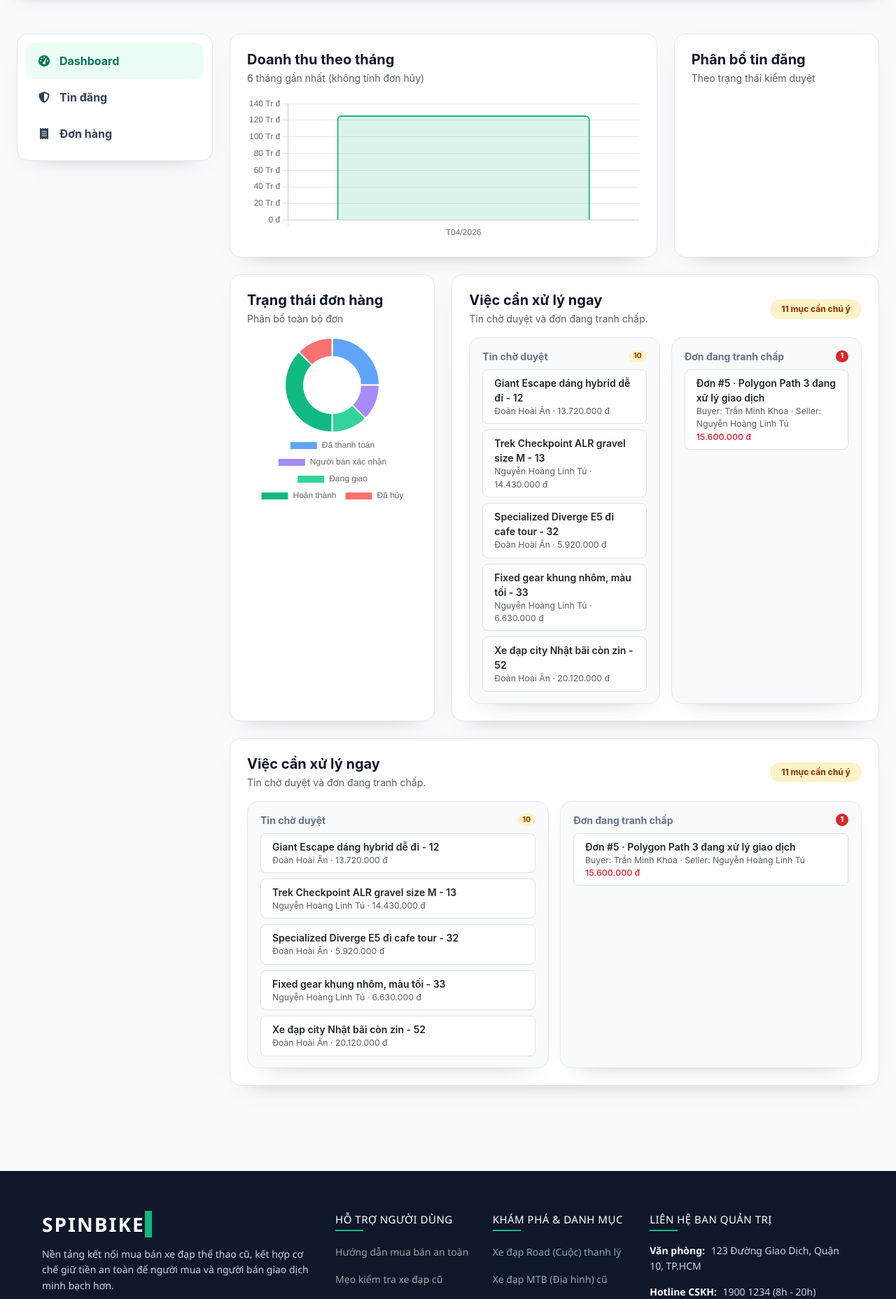
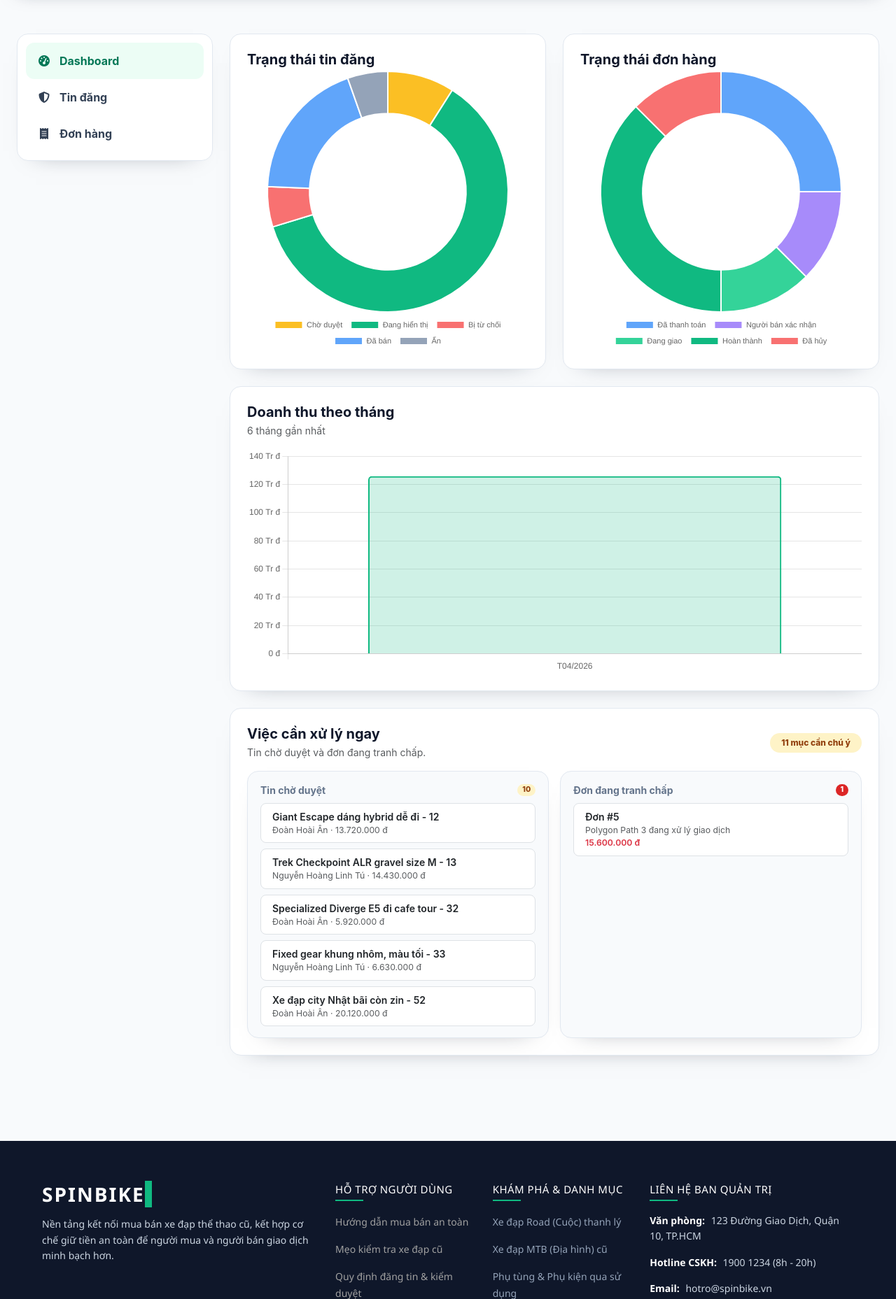
Before and after one commit to Laptrinhweb-UTH/laptrinhweb, a PHP site: page /admin in a window 1280 px wide. Shown: the part 77-1934 px from the top of the page at 70% size. Run offline with PHP 8.4, Linux system fonts and the light colour scheme; a user stored in the database is signed in; data comes from the database, SQL or seed files in the repository; a map, chart or similar area stays blank.

Commit message:
refactor: reorganize admin dashboard layout and enhance data retrieval with error logging and safer null handling

```diff
--- a/app/views/admin/dashboard.php
+++ b/app/views/admin/dashboard.php
@@ -17,6 +17,7 @@ $homeUrl = route_url('home');
 $profileUrl = route_url('profile');
 $adminSection = 'dashboard';
 $dashboardError = null;
+
 $stats = [
     'pending_listings' => 0,
     'approved_listings' => 0,
@@ -33,6 +34,7 @@ if (!$db) {
     $dashboardError = 'Không thể tải số liệu dashboard lúc này vì kết nối dữ liệu đang gặp sự cố.';
 } else {
     try {
+        // 1. Thống kê trạng thái tin đăng
         $listingStatusStmt = $db->query("
             SELECT listing_status, COUNT(*) AS cnt
             FROM products
@@ -47,6 +49,7 @@ if (!$db) {
             }
         }
 
+        // 2. Thống kê tranh chấp và hoàn tiền
         $orderStatsStmt = $db->query("
             SELECT
                 SUM(CASE WHEN e.status = '" . ProjectFlow::ESCROW_DISPUTED . "' THEN 1 ELSE 0 END) AS disputed_orders,
@@ -58,6 +61,7 @@ if (!$db) {
         $stats['disputed_orders'] = (int) ($orderStats['disputed_orders'] ?? 0);
         $stats['refunded_orders'] = (int) ($orderStats['refunded_orders'] ?? 0);
 
+        // 3. Lấy tin đăng chờ duyệt mới nhất
         $pendingStmt = $db->prepare("
             SELECT p.id, p.title, p.price, p.created_at, u.name AS seller_name
             FROM products p
@@ -69,6 +73,7 @@ if (!$db) {
         $pendingStmt->execute([ProjectFlow::LISTING_PENDING]);
         $recentPendingListings = $pendingStmt->fetchAll(PDO::FETCH_ASSOC);
 
+        // 4. Lấy đơn hàng tranh chấp mới nhất
         $disputeStmt = $db->prepare("
             SELECT
                 o.id,
@@ -89,6 +94,7 @@ if (!$db) {
         $disputeStmt->execute([ProjectFlow::ESCROW_DISPUTED]);
         $recentDisputedOrders = $disputeStmt->fetchAll(PDO::FETCH_ASSOC);
 
+        // 5. Thống kê doanh thu 6 tháng
         $revenueStmt = $db->query("
             SELECT
                 DATE_FORMAT(created_at, '%Y-%m') AS month,
@@ -101,30 +107,31 @@ if (!$db) {
         ");
         $revenueRows = $revenueStmt->fetchAll(PDO::FETCH_ASSOC);
 
+        // 6. Thống kê tất cả trạng thái đơn hàng
         $orderStatusStmt = $db->query("
             SELECT status, COUNT(*) AS cnt
             FROM orders
             GROUP BY status
         ");
         $orderStatusRows = $orderStatusStmt->fetchAll(PDO::FETCH_ASSOC);
+
     } catch (Throwable $exception) {
+        error_log("Dashboard Error: " . $exception->getMessage());
         $dashboardError = 'Dashboard hiện chưa thể tải đủ số liệu. Vui lòng thử lại sau.';
     }
 }
 
-$revenueRows = $revenueRows ?? [];
-$orderStatusRows = $orderStatusRows ?? [];
-$listingStatusRows = $listingStatusRows ?? [];
-
+// Chuẩn bị dữ liệu cho biểu đồ Doanh thu
 $revenueLabels = [];
 $revenueData = [];
-foreach ($revenueRows as $row) {
+foreach ($revenueRows ?? [] as $row) {
     [$year, $month] = explode('-', $row['month']);
     $revenueLabels[] = "T{$month}/{$year}";
     $revenueData[] = (float) $row['revenue'];
 }
 
-$statusLabels = [
+// Chuẩn bị dữ liệu cho biểu đồ Trạng thái đơn hàng
+$statusLabelsMap = [
     'pending_payment'  => 'Chờ thanh toán',
     'paid'             => 'Đã thanh toán',
     'seller_confirmed' => 'Người bán xác nhận',
@@ -132,7 +139,7 @@ $statusLabels = [
     'completed'        => 'Hoàn thành',
     'cancelled'        => 'Đã hủy',
 ];
-$statusColors = [
+$statusColorsMap = [
     'pending_payment'  => '#fbbf24',
     'paid'             => '#60a5fa',
     'seller_confirmed' => '#a78bfa',
@@ -143,21 +150,22 @@ $statusColors = [
 $donutLabels = [];
 $donutData = [];
 $donutColors = [];
-foreach ($orderStatusRows as $row) {
+foreach ($orderStatusRows ?? [] as $row) {
     $key = $row['status'];
-    $donutLabels[] = $statusLabels[$key] ?? $key;
+    $donutLabels[] = $statusLabelsMap[$key] ?? $key;
     $donutData[] = (int) $row['cnt'];
-    $donutColors[] = $statusColors[$key] ?? '#94a3b8';
+    $donutColors[] = $statusColorsMap[$key] ?? '#94a3b8';
 }
 
-$listingStatusLabels = [
+// Chuẩn bị dữ liệu cho biểu đồ Phân bổ tin đăng
+$listingStatusLabelsMap = [
     'pending'  => 'Chờ duyệt',
     'approved' => 'Đang hiển thị',
     'rejected' => 'Bị từ chối',
     'sold'     => 'Đã bán',
     'hidden'   => 'Ẩn',
 ];
-$listingStatusColors = [
+$listingStatusColorsMap = [
     'pending'  => '#fbbf24',
     'approved' => '#10b981',
     'rejected' => '#f87171',
@@ -167,11 +175,11 @@ $listingStatusColors = [
 $listingDonutLabels = [];
 $listingDonutData = [];
 $listingDonutColors = [];
-foreach ($listingStatusRows as $row) {
+foreach ($listingStatusRows ?? [] as $row) {
     $key = $row['listing_status'];
-    $listingDonutLabels[] = $listingStatusLabels[$key] ?? $key;
+    $listingDonutLabels[] = $listingStatusLabelsMap[$key] ?? $key;
     $listingDonutData[] = (int) $row['cnt'];
-    $listingDonutColors[] = $listingStatusColors[$key] ?? '#94a3b8';
+    $listingDonutColors[] = $listingStatusColorsMap[$key] ?? '#94a3b8';
 }
 
 include __DIR__ . '/../layouts/header.php';
@@ -182,7 +190,6 @@ include __DIR__ . '/../layouts/header.php';
         <?php include __DIR__ . '/_sidebar.php'; ?>
 
         <main class="admin-main-content">
-
             <?php if ($dashboardError !== null): ?>
             <div class="empty-state-card mb-4">
                 <i class="fa-solid fa-circle-exclamation empty-state-icon"></i>
@@ -191,10 +198,33 @@ include __DIR__ . '/../layouts/header.php';
             <?php endif; ?>
 
             <div class="row g-4 mb-4">
-                <div class="col-lg-8">
+                <div class="col-lg-6">
+                    <div class="profile-card h-100">
+                        <h5 class="fw-bold mb-1">Trạng thái tin đăng</h5>
+                        <?php if (empty($listingDonutData)): ?>
+                        <p class="text-muted small mb-0">Chưa có dữ liệu tin đăng.</p>
+                        <?php else: ?>
+                        <canvas id="listingChart"></canvas>
+                        <?php endif; ?>
+                    </div>
+                </div>
+                <div class="col-lg-6">
+                    <div class="profile-card h-100">
+                        <h5 class="fw-bold mb-1">Trạng thái đơn hàng</h5>
+                        <?php if (empty($donutData)): ?>
+                        <p class="text-muted small mb-0">Chưa có dữ liệu đơn hàng.</p>
+                        <?php else: ?>
+                        <canvas id="statusChart"></canvas>
+                        <?php endif; ?>
+                    </div>
+                </div>
+            </div>
+
+            <div class="row g-4 mb-4">
+                <div class="col-12">
                     <div class="profile-card h-100">
                         <h5 class="fw-bold mb-1">Doanh thu theo tháng</h5>
-                        <p class="text-muted small mb-3">6 tháng gần nhất (không tính đơn hủy)</p>
+                        <p class="text-muted small mb-3">6 tháng gần nhất</p>
                         <?php if (empty($revenueLabels)): ?>
                         <p class="text-muted small mb-0">Chưa có dữ liệu doanh thu.</p>
                         <?php else: ?>
@@ -202,32 +232,10 @@ include __DIR__ . '/../layouts/header.php';
                         <?php endif; ?>
                     </div>
                 </div>
-                <div class="col-lg-4">
-                    <div class="profile-card h-100">
-                        <h5 class="fw-bold mb-1">Phân bổ tin đăng</h5>
-                        <p class="text-muted small mb-3">Theo trạng thái kiểm duyệt</p>
-                        <?php if (empty($listingDonutData)): ?>
-                        <p class="text-muted small mb-0">Chưa có dữ liệu tin đăng.</p>
-                        <?php else: ?>
-                        <canvas id="listingChart"></canvas>
-                        <?php endif; ?>
-                    </div>
-                </div>
             </div>
 
             <div class="row g-4 mb-4">
-                <div class="col-lg-4">
-                    <div class="profile-card h-100">
-                        <h5 class="fw-bold mb-1">Trạng thái đơn hàng</h5>
-                        <p class="text-muted small mb-3">Phân bổ toàn bộ đơn</p>
-                        <?php if (empty($donutData)): ?>
-                        <p class="text-muted small mb-0">Chưa có dữ liệu đơn hàng.</p>
-                        <?php else: ?>
-                        <canvas id="statusChart"></canvas>
-                        <?php endif; ?>
-                    </div>
-                </div>
-                <div class="col-lg-8">
+                <div class="col-12">
                     <div class="profile-card h-100">
                         <div class="d-flex justify-content-between align-items-center gap-3 flex-wrap mb-3">
                             <div>
@@ -252,7 +260,7 @@ include __DIR__ . '/../layouts/header.php';
                                         <?php foreach ($recentPendingListings as $listing): ?>
                                         <a href="<?php echo $pendingListingsUrl; ?>" class="text-decoration-none">
                                             <div class="border rounded-3 px-3 py-2 bg-white">
-                                                <div class="fw-semibold text-dark"><?php echo htmlspecialchars((string) ($listing['title'] ?? 'Tin đăng')); ?></div>
+                                                <div class="fw-semibold text-dark text-truncate"><?php echo htmlspecialchars((string) ($listing['title'] ?? 'Tin đăng')); ?></div>
                                                 <div class="small text-muted">
                                                     <?php echo htmlspecialchars((string) ($listing['seller_name'] ?? 'Người bán')); ?> ·
                                                     <?php echo is_numeric($listing['price'] ?? null) ? number_format((float) $listing['price'], 0, ',', '.') . ' đ' : 'Đang cập nhật'; ?>
@@ -277,10 +285,9 @@ include __DIR__ . '/../layouts/header.php';
                                         <?php foreach ($recentDisputedOrders as $order): ?>
                                         <a href="<?php echo route_url('order', ['id' => (int) $order['id']]); ?>" class="text-decoration-none">
                                             <div class="border rounded-3 px-3 py-2 bg-white">
-                                                <div class="fw-semibold text-dark">Đơn #<?php echo (int) $order['id']; ?> · <?php echo htmlspecialchars((string) ($order['product_title'] ?? 'Xe đạp')); ?></div>
-                                                <div class="small text-muted">
-                                                    Buyer: <?php echo htmlspecialchars((string) ($order['buyer_name'] ?? 'Đang cập nhật')); ?> ·
-                                                    Seller: <?php echo htmlspecialchars((string) ($order['seller_name'] ?? 'Đang cập nhật')); ?>
+                                                <div class="fw-semibold text-dark">Đơn #<?php echo (int) $order['id']; ?></div>
+                                                <div class="small text-muted text-truncate">
+                                                    <?php echo htmlspecialchars((string) ($order['product_title'] ?? 'Sản phẩm')); ?>
                                                 </div>
                                                 <div class="small text-danger fw-semibold">
                                                     <?php echo is_numeric($order['amount'] ?? null) ? number_format((float) $order['amount'], 0, ',', '.') . ' đ' : 'Đang cập nhật'; ?>
@@ -296,79 +303,22 @@ include __DIR__ . '/../layouts/header.php';
                     </div>
                 </div>
             </div>
-
-            <div class="profile-card mb-4">
-                <div class="d-flex justify-content-between align-items-center gap-3 flex-wrap mb-3">
-                    <div>
-                        <h5 class="fw-bold mb-1">Việc cần xử lý ngay</h5>
-                        <p class="text-muted mb-0 small">Tin chờ duyệt và đơn đang tranh chấp.</p>
-                    </div>
-                    <span class="badge bg-warning text-dark rounded-pill px-3 py-2">
-                        <?php echo $stats['pending_listings'] + $stats['disputed_orders']; ?> mục cần chú ý
-                    </span>
-                </div>
-                <div class="row g-3">
-                    <div class="col-md-6">
-                        <div class="order-status-note h-100 mb-0">
-                            <div class="d-flex justify-content-between align-items-center mb-2">
-                                <strong>Tin chờ duyệt</strong>
-                                <span class="badge bg-warning text-dark rounded-pill"><?php echo $stats['pending_listings']; ?></span>
-                            </div>
-                            <?php if (empty($recentPendingListings)): ?>
-                            <p class="mb-0 text-muted">Hiện không có tin nào đang chờ admin duyệt.</p>
-                            <?php else: ?>
-                            <div class="d-grid gap-2">
-                                <?php foreach ($recentPendingListings as $listing): ?>
-                                <a href="<?php echo $pendingListingsUrl; ?>" class="text-decoration-none">
-                                    <div class="border rounded-3 px-3 py-2 bg-white">
-                                        <div class="fw-semibold text-dark"><?php echo htmlspecialchars((string) ($listing['title'] ?? 'Tin đăng')); ?></div>
-                                        <div class="small text-muted">
-                                            <?php echo htmlspecialchars((string) ($listing['seller_name'] ?? 'Người bán')); ?> ·
-                                            <?php echo is_numeric($listing['price'] ?? null) ? number_format((float) $listing['price'], 0, ',', '.') . ' đ' : 'Đang cập nhật'; ?>
-                                        </div>
-                                    </div>
-                                </a>
-                                <?php endforeach; ?>
-                            </div>
-                            <?php endif; ?>
-                        </div>
-                    </div>
-                    <div class="col-md-6">
-                        <div class="order-status-note h-100 mb-0">
-                            <div class="d-flex justify-content-between align-items-center mb-2">
-                                <strong>Đơn đang tranh chấp</strong>
-                                <span class="badge bg-danger rounded-pill"><?php echo $stats['disputed_orders']; ?></span>
-                            </div>
-                            <?php if (empty($recentDisputedOrders)): ?>
-                            <p class="mb-0 text-muted">Hiện không có đơn nào đang tranh chấp.</p>
-                            <?php else: ?>
-                            <div class="d-grid gap-2">
-                                <?php foreach ($recentDisputedOrders as $order): ?>
-                                <a href="<?php echo route_url('order', ['id' => (int) $order['id']]); ?>" class="text-decoration-none">
-                                    <div class="border rounded-3 px-3 py-2 bg-white">
-                                        <div class="fw-semibold text-dark">Đơn #<?php echo (int) $order['id']; ?> · <?php echo htmlspecialchars((string) ($order['product_title'] ?? 'Xe đạp')); ?></div>
-                                        <div class="small text-muted">
-                                            Buyer: <?php echo htmlspecialchars((string) ($order['buyer_name'] ?? 'Đang cập nhật')); ?> ·
-                                            Seller: <?php echo htmlspecialchars((string) ($order['seller_name'] ?? 'Đang cập nhật')); ?>
-                                        </div>
-                                        <div class="small text-danger fw-semibold">
-                                            <?php echo is_numeric($order['amount'] ?? null) ? number_format((float) $order['amount'], 0, ',', '.') . ' đ' : 'Đang cập nhật'; ?>
-                                        </div>
-                                    </div>
-                                </a>
-                                <?php endforeach; ?>
-                            </div>
-                            <?php endif; ?>
-                        </div>
-                    </div>
-                </div>
-            </div>
         </main>
     </div>
 </div>
 
 <script src="https://cdn.jsdelivr.net/npm/chart.js@4.4.0/dist/chart.umd.min.js"></script>
 <script>
+// Cấu hình chung cho biểu đồ tròn/vòng
+const donutOptions = {
+    responsive: true,
+    plugins: {
+        legend: { position: 'bottom', labels: { padding: 12, font: { size: 11 } } }
+    },
+    cutout: '65%',
+};
+
+// 1. Biểu đồ Doanh thu (Bar Chart)
 <?php if (!empty($revenueLabels)): ?>
 new Chart(document.getElementById('revenueChart'), {
     type: 'bar',
@@ -377,10 +327,10 @@ new Chart(document.getElementById('revenueChart'), {
         datasets: [{
             label: 'Doanh thu (đ)',
             data: <?php echo json_encode($revenueData); ?>,
-            backgroundColor: 'rgba(16, 185, 129, 0.15)',
+            backgroundColor: 'rgba(16, 185, 129, 0.2)',
             borderColor: '#10b981',
             borderWidth: 2,
-            borderRadius: 6,
+            borderRadius: 5,
         }]
     },
     options: {
@@ -405,6 +355,24 @@ new Chart(document.getElementById('revenueChart'), {
 });
 <?php endif; ?>
 
+// 2. Biểu đồ Phân bổ tin đăng (Doughnut Chart)
+<?php if (!empty($listingDonutData)): ?>
+new Chart(document.getElementById('listingChart'), {
+    type: 'doughnut',
+    data: {
+        labels: <?php echo json_encode($listingDonutLabels); ?>,
+        datasets: [{
+            data: <?php echo json_encode($listingDonutData); ?>,
+            backgroundColor: <?php echo json_encode($listingDonutColors); ?>,
+            borderWidth: 2,
+            borderColor: '#fff',
+        }]
+    },
+    options: donutOptions
+});
+<?php endif; ?>
+
+// 3. Biểu đồ Trạng thái đơn hàng (Doughnut Chart)
 <?php if (!empty($donutData)): ?>
 new Chart(document.getElementById('statusChart'), {
     type: 'doughnut',
@@ -417,13 +385,7 @@ new Chart(document.getElementById('statusChart'), {
             borderColor: '#fff',
         }]
     },
-    options: {
-        responsive: true,
-        plugins: {
-            legend: { position: 'bottom', labels: { padding: 12, font: { size: 12 } } }
-        },
-        cutout: '60%',
-    }
+    options: donutOptions
 });
 <?php endif; ?>
 </script>
```
